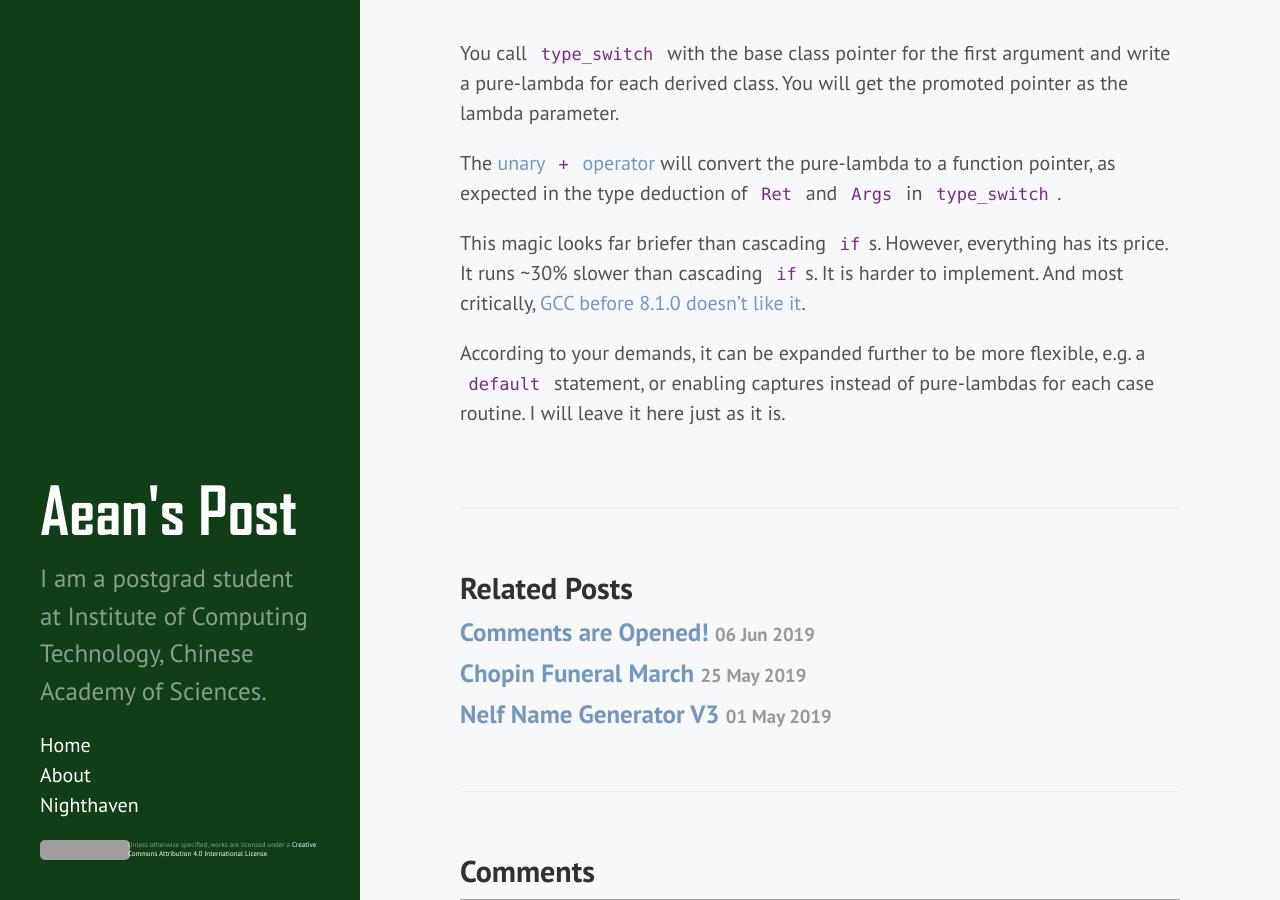
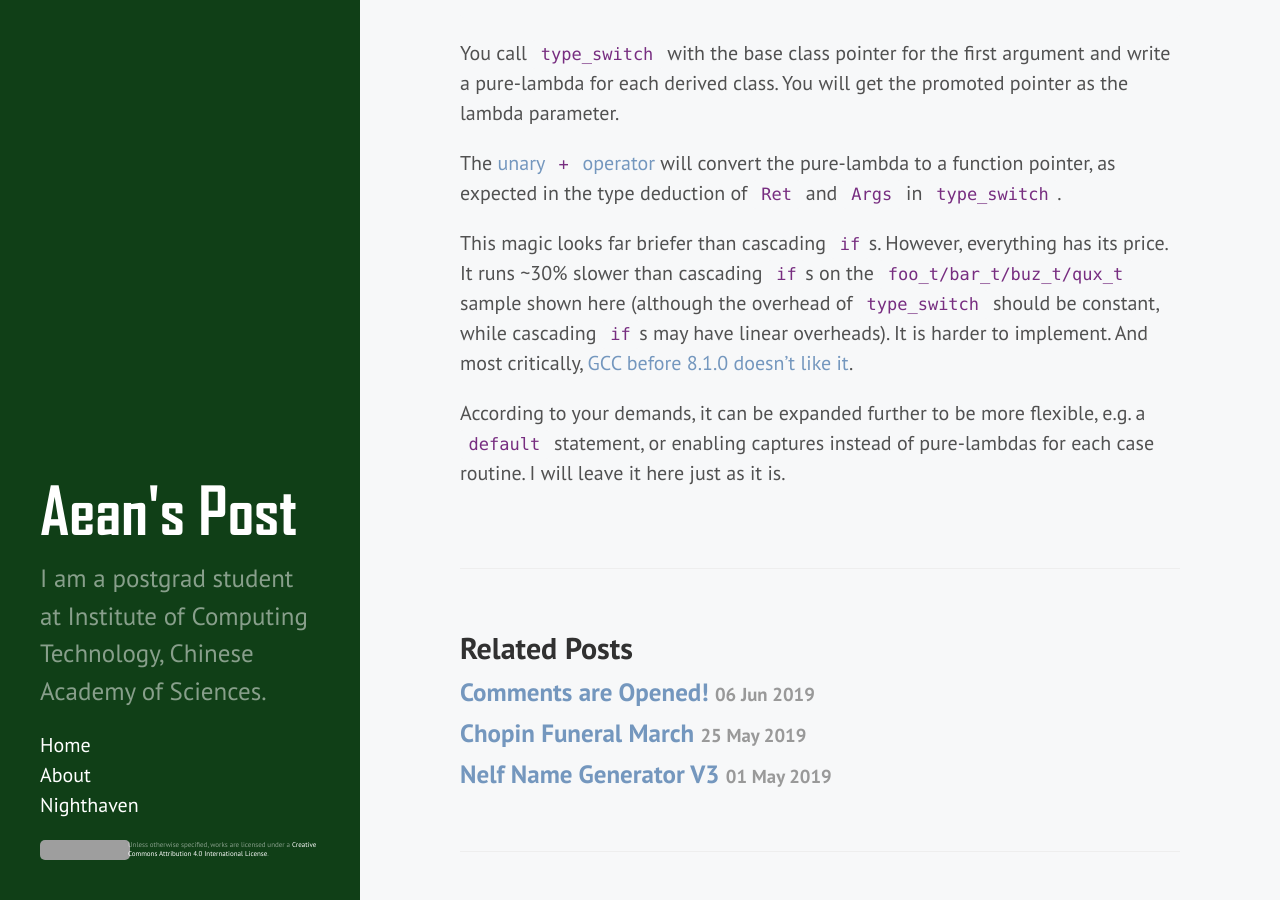
Before and after one commit to AeanSR/AeanSR.github.io, a Jekyll site: the page built from _posts/2019-09-06-dynamic-type-switch-in-cpp.md, in a window 1280 px wide and 900 px high, scrolled down 5731 px. Built offline with Jekyll 4.4.1, drawn with Linux system fonts in a browser that asks for light colours; grey boxes are pictures that could not be loaded.

Commit message:
Update 2019-09-06-dynamic-type-switch-in-cpp.md

```diff
--- a/_posts/2019-09-06-dynamic-type-switch-in-cpp.md
+++ b/_posts/2019-09-06-dynamic-type-switch-in-cpp.md
@@ -369,6 +369,6 @@ You will get the promoted pointer as the lambda parameter.
 
 The [unary `+` operator](https://stackoverflow.com/questions/18889028/a-positive-lambda-what-sorcery-is-this) will convert the pure-lambda to a function pointer, as expected in the type deduction of `Ret` and `Args` in `type_switch`.
 
-This magic looks far briefer than cascading `if`s. However, everything has its price. It runs ~30% slower than cascading `if`s. It is harder to implement. And most critically, [GCC before 8.1.0 doesn't like it](https://gcc.gnu.org/bugzilla/show_bug.cgi?id=47226).
+This magic looks far briefer than cascading `if`s. However, everything has its price. It runs ~30% slower than cascading `if`s on the `foo_t/bar_t/buz_t/qux_t` sample shown here (although the overhead of `type_switch` should be constant, while cascading `if`s may have linear overheads). It is harder to implement. And most critically, [GCC before 8.1.0 doesn't like it](https://gcc.gnu.org/bugzilla/show_bug.cgi?id=47226).
 
 According to your demands, it can be expanded further to be more flexible, e.g. a `default` statement, or enabling captures instead of pure-lambdas for each case routine. I will leave it here just as it is.
```
